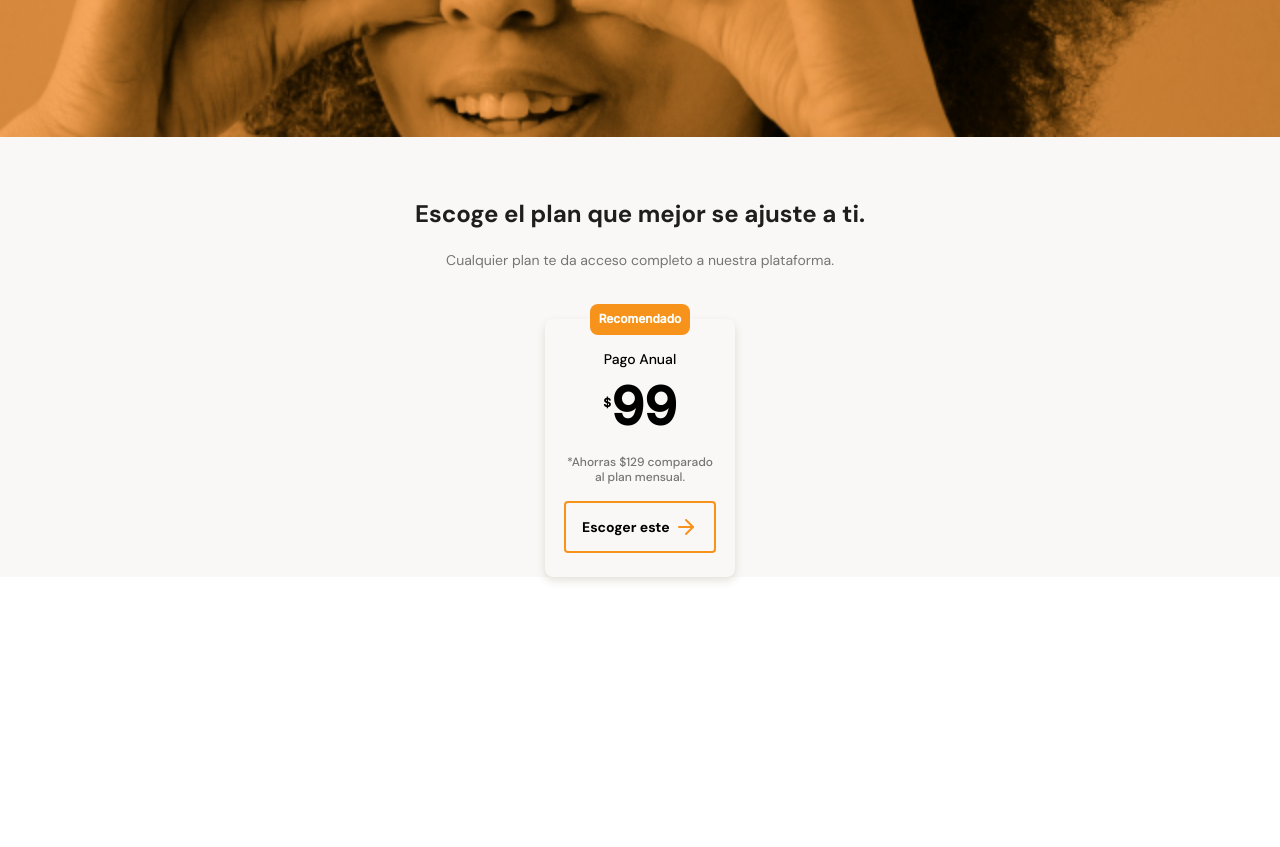
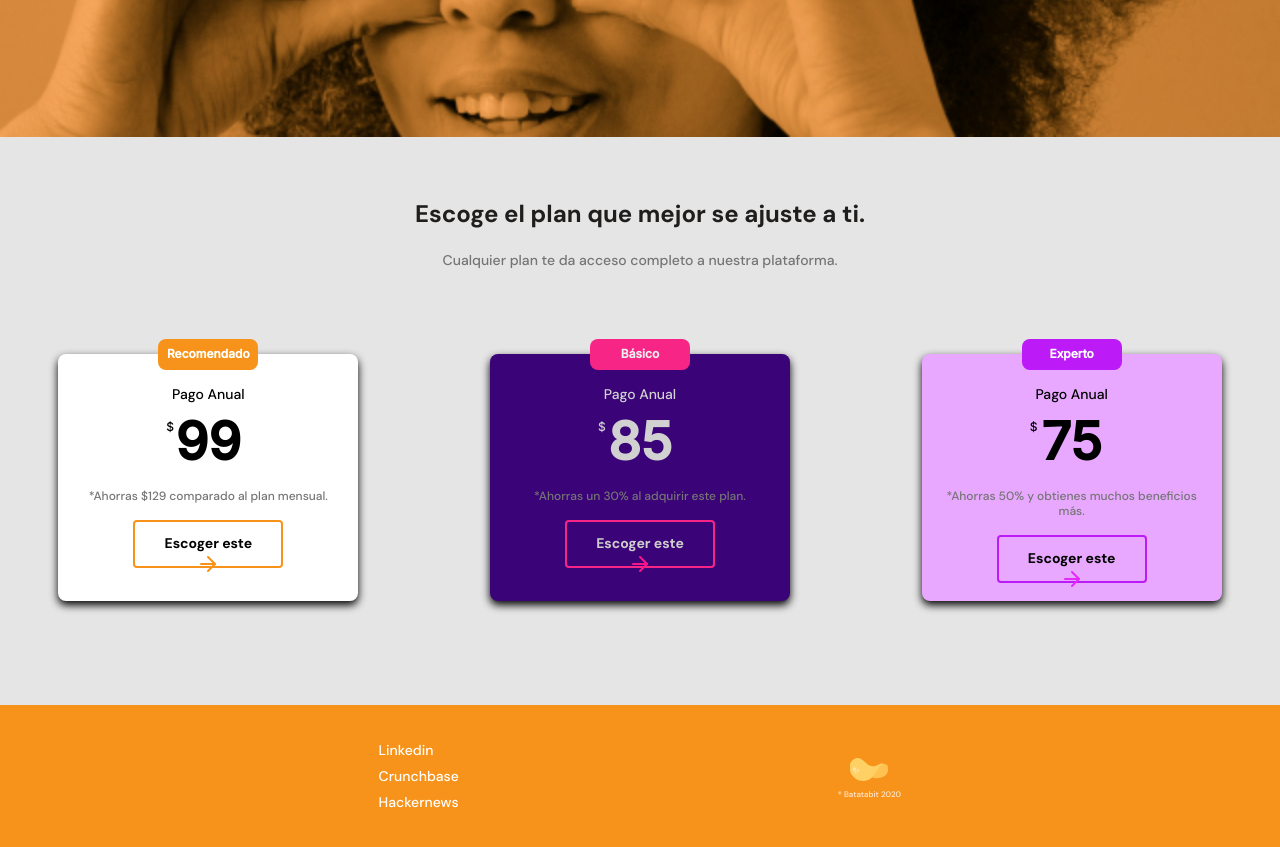
Before and after one commit to Pixe-L/Landing-page-batata, a plain HTML site: page index.html in a window 1280 px wide. Shown: the part 2560-3407 px from the top of the page. Before the commit the page ends 3202 px from the top, so only its background shows below. Drawn offline with Linux system fonts and the light colour scheme.

Commit message:
add a section and the footer

```diff
--- a/index.html
+++ b/index.html
@@ -126,7 +126,7 @@
      <p class="select-container__title">Escoge el plan que mejor se ajuste a ti.</p>
      <p class="select-container__text">Cualquier plan te da acceso completo a nuestra plataforma.</p>
     </div>
-    <section class="plan">
+    <section class="plans-slider">
         <article class="plan-card">
             <p class="plan-card__text">Recomendado</p>
             <div class="plan-card__info">
@@ -136,9 +136,45 @@
           <button class="plan-card__btn">Escoger este <span></span></button>
       </div>
      </article>
+     <article class="plan-card bg--second">
+      <p class="plan-card__text card--second">Básico</p>
+      <div class="plan-card__info">
+          <h3 class="plan-card__title font--second">Pago Anual</h3>
+          <p class="plan-card__price font--second"><sup class="font--second">$</sup>85</p>
+          <p class="plan-card__description font--seconds">*Ahorras un 30% al adquirir este plan.</p>
+          <button class="plan-card__btn border--second">Escoger este <span></span></button>
+      </div>
+     </article>
+     <article class="plan-card bg--third">
+         <p class="plan-card__text card--third">Experto</p>
+         <div class="plan-card__info">
+             <h3 class="plan-card__title">Pago Anual</h3>
+             <p class="plan-card__price"><sup>$</sup>75</p>
+             <p class="plan-card__description">*Ahorras 50% y obtienes muchos beneficios más.</p>
+             <button class="plan-card__btn border--third">Escoger este <span></span></button>
+            </div>
+        </article>
     </section>
 </section>
 </main>
-  <footer></footer>
+<footer class="footer">
+<nav class="nav-foot">
+    <ul class="nav-foot__list">
+        <li class="nav-foot__item">
+            <a href="#" class="nav-foot__link">Linkedin</a>
+        </li>
+        <li class="nav-foot__item">
+            <a href="#" class="nav-foot__link">Crunchbase</a>
+        </li>
+        <li class="nav-foot__item">
+            <a href="#" class="nav-foot__link">Hackernews</a>
+        </li>
+    </ul>
+</nav>
+<div class="footer-logo">
+    <span class="footer-logo__icon"></span>
+    <p class="footer-logo__text">® Batatabit 2020</p>
+</div>
+</footer>
 </body>
 </html>
--- a/mobile.css
+++ b/mobile.css
@@ -360,25 +360,25 @@ html {
  color: var(--just-white);
 }
 
-.select-container__title {
- margin: 64px 0 24px;
- font-size: var(--big);
- font-weight: bold;
- line-height: 2.6rem;
- color: var(--warm1-black);
-}
-
-.select-container__text {
- margin-bottom: 48px;
- font-size: var(--small);
- line-height: 1.8rem;
- color: var(--gray2);
-}
-
 .select-plan {
  width: 100%;
  min-width: 320px;
- background-color: var(--off-white);
+ padding: 64px 0 70px;
+ background-color: #e5e5e5;
+ text-align: center;
+}
+
+.plans-slider {
+ display: flex;
+ align-items: center;
+ /* justify-content: center; */
+ gap: 15px;
+ height: 316px;
+ overflow-x: scroll;
+ overflow-y: hidden;
+ scroll-behavior: smooth;
+ overscroll-behavior-x: contain;
+ scroll-snap-type: x proximity;
 }
 
 .select-container {
@@ -389,21 +389,42 @@ html {
  margin: 0 auto 50px;
 }
 
+.select-container__title {
+ font-size: var(--big);
+ font-weight: bold;
+ line-height: 2.6rem;
+ margin-bottom: 24px;
+ color: var(--warm1-black);
+}
+
+.select-container__text {
+ margin-bottom: 48px;
+ font-size: var(--small);
+ line-height: 1.8rem;
+ font-weight: 500;
+ color: var(--gray2);
+}
+
 .plan {
  width: 100%;
  min-width: 320px;
  height: auto;
  text-align: center;
+ margin-bottom: 40px;
 }
 
 .plan-card {
  position: relative;
- width: 190px;
- min-height: 247px;
- box-shadow: 0px 4px 8px rgba(89, 73, 30, 0.16);
+ scroll-snap-align: center;
+ width: 70%;
+ min-width: 230px;
+ max-width: 300px;
+ height: 247px;
+ box-shadow: 0px 4px 8px rgb(0, 0, 0);
  border-radius: 8px;
- margin: 0 auto 65px;
+ margin: 0 auto;
  padding: 0 19px 24px;
+ background-color: var(--just-white);
 }
 
 .plan-card__text {
@@ -435,6 +456,7 @@ html {
 }
 
 .plan-card__price {
+ position: relative;
  font-size: 5.2rem;
  font-weight: bold;
  line-height: 62.93px;
@@ -443,8 +465,12 @@ html {
 }
 
 .plan-card__price sup {
+ position: absolute;
+ top: 15%;
+ left: calc(50% - 42px);
  font-size: 1.2rem;
  line-height: 14.52px;
+ font-weight: 500;
  font-family: var(--font-inter);
 }
 
@@ -457,9 +483,6 @@ html {
 }
 
 .plan-card__btn {
- display: flex;
- align-items: center;
- justify-content: space-between;
  border: 2px solid var(--bitcoin-color);
  padding: 12px 16px;
  border-radius: 4px;
@@ -467,8 +490,10 @@ html {
  font-size: var(--small);
  line-height: 1.8rem;
  font-weight: 700;
- width: 100%;
+ width: 150px;
+ height: 48px;
  background-color: transparent;
+ cursor: pointer;
 }
 
 .plan-card__btn span {
@@ -476,4 +501,92 @@ html {
  width: 24px;
  height: 24px;
  background: url(./assets/icons/orange-right-arrow.svg) center/cover no-repeat;
+ vertical-align: middle;
 }
+
+/* CARDS COLORS */
+
+.card--second {
+ color: #eeeeee;
+ background-color: #f72585;
+}
+
+.font--second {
+ color: #eeeeee;
+}
+
+.font--second {
+ color: #d1d1d1;
+}
+
+.bg--second {
+ background-color: #3a0478;
+}
+
+.border--second {
+ color: #cdcdcd;
+ border: 2px solid #f72585;
+}
+
+.border--second span {
+ filter: invert(31%) sepia(77%) saturate(5446%) hue-rotate(318deg) brightness(100%) contrast(95%);
+}
+
+.card--third {
+ background-color: #bc1af7;
+}
+
+.bg--third {
+ background-color: #e8a8ff;
+}
+
+.border--third {
+ border: 2px solid #bc1af7;
+}
+
+.border--third span {
+ filter: invert(31%) sepia(88%) saturate(4021%) hue-rotate(269deg) brightness(92%) contrast(129%);
+}
+
+.footer {
+ display: flex;
+ align-items: center;
+ justify-content: space-evenly;
+ width: 100%;
+ height: 150px;
+ min-width: 320px;
+ background-color: var(--bitcoin-color);
+}
+
+.nav-foot__item {
+ margin-bottom: 8px;
+ list-style: none;
+}
+
+.nav-foot__link {
+ font-size: var(--small);
+ font-weight: 500;
+ line-height: 1.8rem;
+ color: var(--just-white);
+ text-decoration: none;
+}
+
+.footer-logo {
+ width: 64px;
+ height: auto;
+ text-align: center;
+}
+
+.footer-logo__icon {
+ display: inline-block;
+ background: url(./assets/icons/batata.svg) center/ cover no-repeat;
+ width: 38px;
+ height: 24px;
+}
+
+.footer-logo__text {
+ font-size: 0.8rem;
+ font-weight: 500;
+ line-height: 1.8rem;
+ color: var(--soft1-color);
+}
```
Lines whose indentation alone changed are shown as unchanged.
